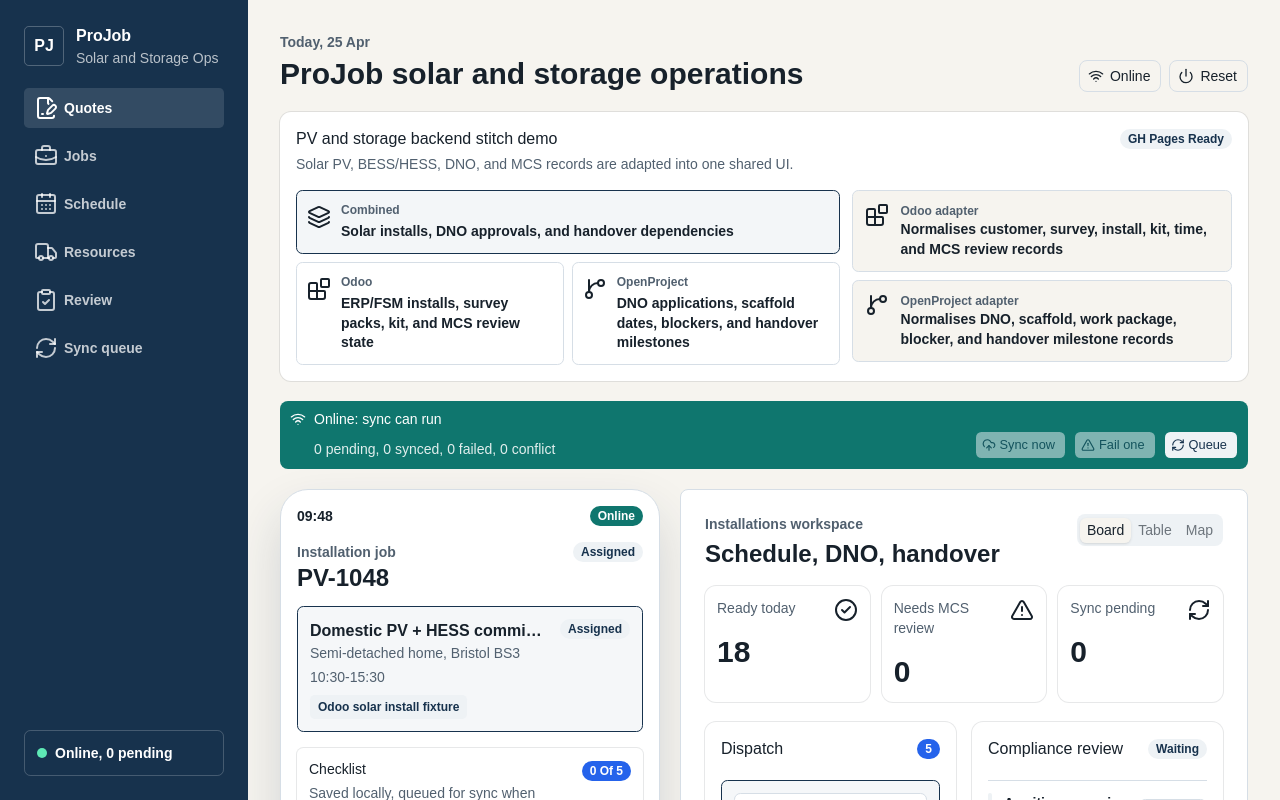
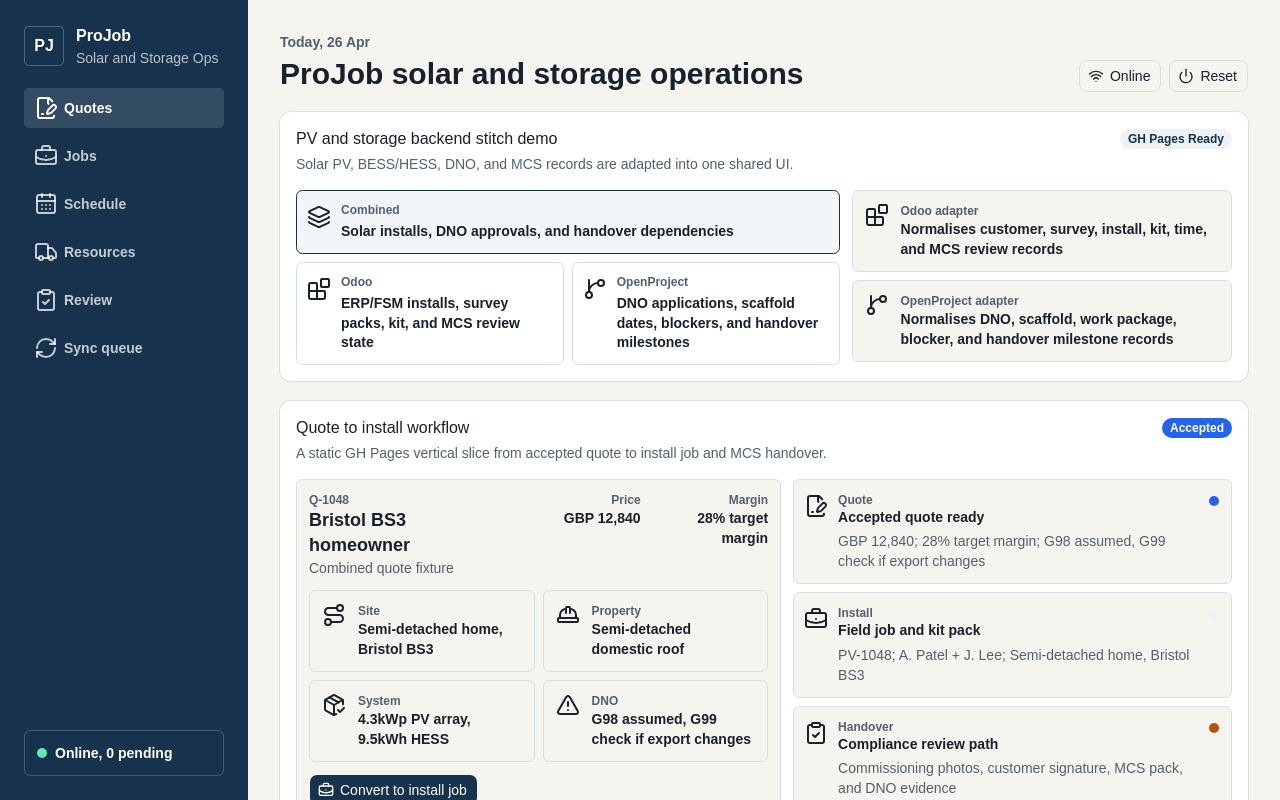
Before and after one commit to ajdench/ProJob-Wiki, a React (Vite) app in the folder experiments/projob-ui-spike/: page / in a window 1280 px wide. Shown: the top 800 px of the page. Built offline with nearby package versions, Linux system fonts and the light colour scheme.

Commit message:
Add quote to install workflow

```diff
--- a/experiments/projob-ui-spike/src/App.tsx
+++ b/experiments/projob-ui-spike/src/App.tsx
@@ -57,6 +57,7 @@
   fieldJobToDispatch,
   jobTone,
   makeQueueEntry,
+  quoteTone,
   queueTone,
   sourceDispatchJobs,
   sourceOptions,
@@ -67,6 +68,7 @@
   DispatchJob,
   FieldJob,
   PersistedState,
+  QuoteRecord,
   QueueEntry,
   QueueState,
   StatusTone,
@@ -94,7 +96,7 @@
     }
 
     const parsed = JSON.parse(raw) as Partial<PersistedState>
-    if (!parsed.fieldJob || !parsed.sourceMode) {
+    if (!parsed.quote || !parsed.fieldJob || !parsed.sourceMode) {
       return createInitialState('combined')
     }
 
@@ -108,7 +110,7 @@
   const [persisted, setPersisted] = useState<PersistedState>(() => loadPersistedState())
   const [selectedJobId, setSelectedJobId] = useState(() => loadPersistedState().fieldJob.id)
 
-  const { fieldJob, offlineMode, queue, sourceMode } = persisted
+  const { fieldJob, offlineMode, queue, quote, sourceMode } = persisted
   const dispatchJobs = useMemo(
     () => [fieldJobToDispatch(fieldJob, queue), ...sourceDispatchJobs(sourceMode)],
     [fieldJob, queue, sourceMode],
@@ -117,6 +119,7 @@
   const queueCounts = useMemo(() => countQueueStates(queue), [queue])
   const checklistDone = fieldJob.checklist.filter((row) => row.checked).length
   const checklistProgress = Math.round((checklistDone / fieldJob.checklist.length) * 100)
+  const displayDate = new Intl.DateTimeFormat('en-GB', { day: 'numeric', month: 'short' }).format(new Date())
   const canComplete =
     checklistDone === fieldJob.checklist.length &&
     fieldJob.note.trim().length > 0 &&
@@ -149,6 +152,35 @@
     setPersisted(nextState)
     setSelectedJobId(nextState.fieldJob.id)
     window.localStorage.setItem(storageKey, JSON.stringify(nextState))
+  }
+
+  function convertQuoteToJob() {
+    setPersisted((current) => {
+      if (current.quote.status === 'Converted') {
+        return current
+      }
+
+      return {
+        ...current,
+        quote: {
+          ...current.quote,
+          status: 'Converted',
+        },
+        fieldJob: {
+          ...current.fieldJob,
+          nextAction: 'Install job created from accepted quote; confirm survey pack, DNO dependency, and kit',
+        },
+        queue: [
+          makeQueueEntry(
+            `${current.quote.id} conversion`,
+            'Accepted quote converted into install job and handover workflow',
+            current.offlineMode ? 'pending' : 'synced',
+          ),
+          ...current.queue,
+        ].slice(0, 12),
+      }
+    })
+    setSelectedJobId(fieldJob.id)
   }
 
   function toggleChecklistRow(id: string, checked: boolean) {
@@ -320,7 +352,7 @@
         <section className="min-w-0 p-4 sm:p-6 xl:p-8">
           <header className="mb-5 flex flex-col gap-4 md:flex-row md:items-end md:justify-between">
             <div>
-              <p className="text-sm font-semibold text-muted-foreground">Today, 25 Apr</p>
+              <p className="text-sm font-semibold text-muted-foreground">Today, {displayDate}</p>
               <h1 className="mt-1 text-2xl font-bold tracking-normal text-foreground sm:text-3xl">
                 ProJob solar and storage operations
               </h1>
@@ -338,6 +370,8 @@
           </header>
 
           <DemoSourcePanel sourceMode={sourceMode} onChangeSourceMode={changeSourceMode} />
+
+          <QuoteWorkflow fieldJob={fieldJob} onConvertQuote={convertQuoteToJob} quote={quote} />
 
           <SyncBanner
             offlineMode={offlineMode}
@@ -423,6 +457,115 @@
         </div>
       </CardContent>
     </Card>
+  )
+}
+
+function QuoteWorkflow({
+  fieldJob,
+  onConvertQuote,
+  quote,
+}: {
+  fieldJob: FieldJob
+  onConvertQuote: () => void
+  quote: QuoteRecord
+}) {
+  const converted = quote.status === 'Converted'
+
+  return (
+    <Card className="mb-5" id="quotes">
+      <CardHeader>
+        <CardTitle>Quote to install workflow</CardTitle>
+        <CardDescription>
+          A static GH Pages vertical slice from accepted quote to install job and MCS handover.
+        </CardDescription>
+        <CardAction>
+          <StatusChip tone={quoteTone(quote.status)}>{quote.status}</StatusChip>
+        </CardAction>
+      </CardHeader>
+      <CardContent className="grid items-start gap-3 lg:grid-cols-[minmax(0,1.05fr)_minmax(300px,0.95fr)]">
+        <div className="grid min-w-0 gap-3 rounded-md border bg-background p-3">
+          <div className="flex flex-col gap-3 sm:flex-row sm:items-start sm:justify-between">
+            <div className="min-w-0">
+              <span className="block text-xs font-bold text-muted-foreground">{quote.id}</span>
+              <strong className="block text-lg leading-snug break-words">{quote.customer}</strong>
+              <span className="block text-sm text-muted-foreground break-words">{quote.source}</span>
+            </div>
+            <div className="grid grid-cols-2 gap-2 text-sm sm:text-right">
+              <div>
+                <span className="block text-xs font-bold text-muted-foreground">Price</span>
+                <strong>{quote.price}</strong>
+              </div>
+              <div>
+                <span className="block text-xs font-bold text-muted-foreground">Margin</span>
+                <strong>{quote.margin}</strong>
+              </div>
+            </div>
+          </div>
+
+          <div className="grid gap-2 md:grid-cols-2">
+            <InfoRow icon={Route} label="Site" value={quote.site} />
+            <InfoRow icon={HardHat} label="Property" value={quote.property} />
+            <InfoRow icon={PackageCheck} label="System" value={`${quote.system}, ${quote.storage}`} />
+            <InfoRow icon={AlertTriangle} label="DNO" value={quote.dno} />
+          </div>
+
+          <Button className="justify-self-start" disabled={converted} onClick={onConvertQuote}>
+            <BriefcaseBusiness data-icon="inline-start" />
+            {converted ? 'Converted to job' : 'Convert to install job'}
+          </Button>
+        </div>
+
+        <div className="grid min-w-0 gap-2">
+          <WorkflowStep
+            detail={`${quote.price}; ${quote.margin}; ${quote.dno}`}
+            icon={FileSignature}
+            label="Quote"
+            title={converted ? 'Accepted quote converted' : 'Accepted quote ready'}
+            tone={converted ? 'success' : 'info'}
+          />
+          <WorkflowStep
+            detail={`${fieldJob.id}; ${fieldJob.owner}; ${fieldJob.site}`}
+            icon={BriefcaseBusiness}
+            label="Install"
+            title={converted ? 'Install job created' : 'Field job and kit pack'}
+            tone={converted ? 'sync' : 'neutral'}
+          />
+          <WorkflowStep
+            detail="Commissioning photos, customer signature, MCS pack, and DNO evidence"
+            icon={ClipboardCheck}
+            label="Handover"
+            title={fieldJob.status === 'Approved' ? 'Handover approved' : 'Compliance review path'}
+            tone={fieldJob.status === 'Approved' ? 'success' : 'warning'}
+          />
+        </div>
+      </CardContent>
+    </Card>
+  )
+}
+
+function WorkflowStep({
+  detail,
+  icon: Icon,
+  label,
+  title,
+  tone,
+}: {
+  detail: string
+  icon: LucideIcon
+  label: string
+  title: string
+  tone: StatusTone
+}) {
+  return (
+    <div className="grid min-w-0 grid-cols-[1.25rem_minmax(0,1fr)_auto] items-start gap-3 rounded-md border bg-background p-3">
+      <Icon aria-hidden="true" className="mt-0.5 justify-self-center" />
+      <div className="min-w-0">
+        <span className="block text-xs font-bold text-muted-foreground">{label}</span>
+        <strong className="block text-sm leading-snug break-words">{title}</strong>
+        <span className="mt-1 block text-sm text-muted-foreground break-words">{detail}</span>
+      </div>
+      <span className={cn('mt-1 size-2.5 rounded-full', statusRailClass(tone))} aria-hidden="true" />
+    </div>
   )
 }
 
--- a/experiments/projob-ui-spike/src/adapters/projob.ts
+++ b/experiments/projob-ui-spike/src/adapters/projob.ts
@@ -4,6 +4,7 @@
 export type StatusTone = 'success' | 'warning' | 'danger' | 'info' | 'sync' | 'neutral'
 export type QueueState = 'pending' | 'synced' | 'failed' | 'conflict'
 export type JobStatus = 'Assigned' | 'In progress' | 'Completed offline' | 'Ready for review' | 'Approved'
+export type QuoteStatus = 'Accepted' | 'Converted'
 export type DemoSourceMode = 'combined' | 'odoo' | 'openproject'
 
 export type ChecklistRow = {
@@ -32,6 +33,20 @@
   approvedAt?: string
 }
 
+export type QuoteRecord = {
+  id: string
+  customer: string
+  site: string
+  property: string
+  system: string
+  storage: string
+  dno: string
+  price: string
+  margin: string
+  status: QuoteStatus
+  source: string
+}
+
 export type DispatchJob = {
   id: string
   title: string
@@ -58,13 +73,14 @@
 }
 
 export type PersistedState = {
+  quote: QuoteRecord
   fieldJob: FieldJob
   queue: QueueEntry[]
   offlineMode: boolean
   sourceMode: DemoSourceMode
 }
 
-export const storageKey = 'projob-ui-spike.vertical-slice.v3'
+export const storageKey = 'projob-ui-spike.vertical-slice.v4'
 
 export const sourceOptions: Array<{ value: DemoSourceMode; label: string; detail: string }> = [
   {
@@ -86,10 +102,34 @@
 
 export function createInitialState(sourceMode: DemoSourceMode): PersistedState {
   return {
+    quote: createInitialQuote(sourceMode),
     fieldJob: sourceMode === 'openproject' ? openProjectFieldJob : initialOdooFieldJob,
     queue: [],
     offlineMode: false,
     sourceMode,
+  }
+}
+
+export function createInitialQuote(sourceMode: DemoSourceMode): QuoteRecord {
+  const sourceLabel =
+    sourceMode === 'openproject'
+      ? 'OpenProject opportunity fixture'
+      : sourceMode === 'odoo'
+        ? 'Odoo quotation fixture'
+        : 'Combined quote fixture'
+
+  return {
+    id: sourceMode === 'openproject' ? 'Q-OP-2187' : 'Q-1048',
+    customer: sourceMode === 'openproject' ? 'Somerset farm workshop' : 'Bristol BS3 homeowner',
+    site: sourceMode === 'openproject' ? 'Farm workshop, Somerset' : 'Semi-detached home, Bristol BS3',
+    property: sourceMode === 'openproject' ? 'Agricultural workshop roof' : 'Semi-detached domestic roof',
+    system: sourceMode === 'openproject' ? '30kW PV array' : '4.3kWp PV array',
+    storage: sourceMode === 'openproject' ? '48kWh BESS' : '9.5kWh HESS',
+    dno: sourceMode === 'openproject' ? 'G99 application dependency' : 'G98 assumed, G99 check if export changes',
+    price: sourceMode === 'openproject' ? 'GBP 68,400' : 'GBP 12,840',
+    margin: sourceMode === 'openproject' ? '24% target margin' : '28% target margin',
+    status: 'Accepted',
+    source: sourceLabel,
   }
 }
 
@@ -167,6 +207,15 @@
   }
 }
 
+export function quoteTone(status: QuoteStatus): StatusTone {
+  switch (status) {
+    case 'Converted':
+      return 'success'
+    case 'Accepted':
+      return 'info'
+  }
+}
+
 export function queueTone(state: QueueState): StatusTone {
   switch (state) {
     case 'synced':
```
